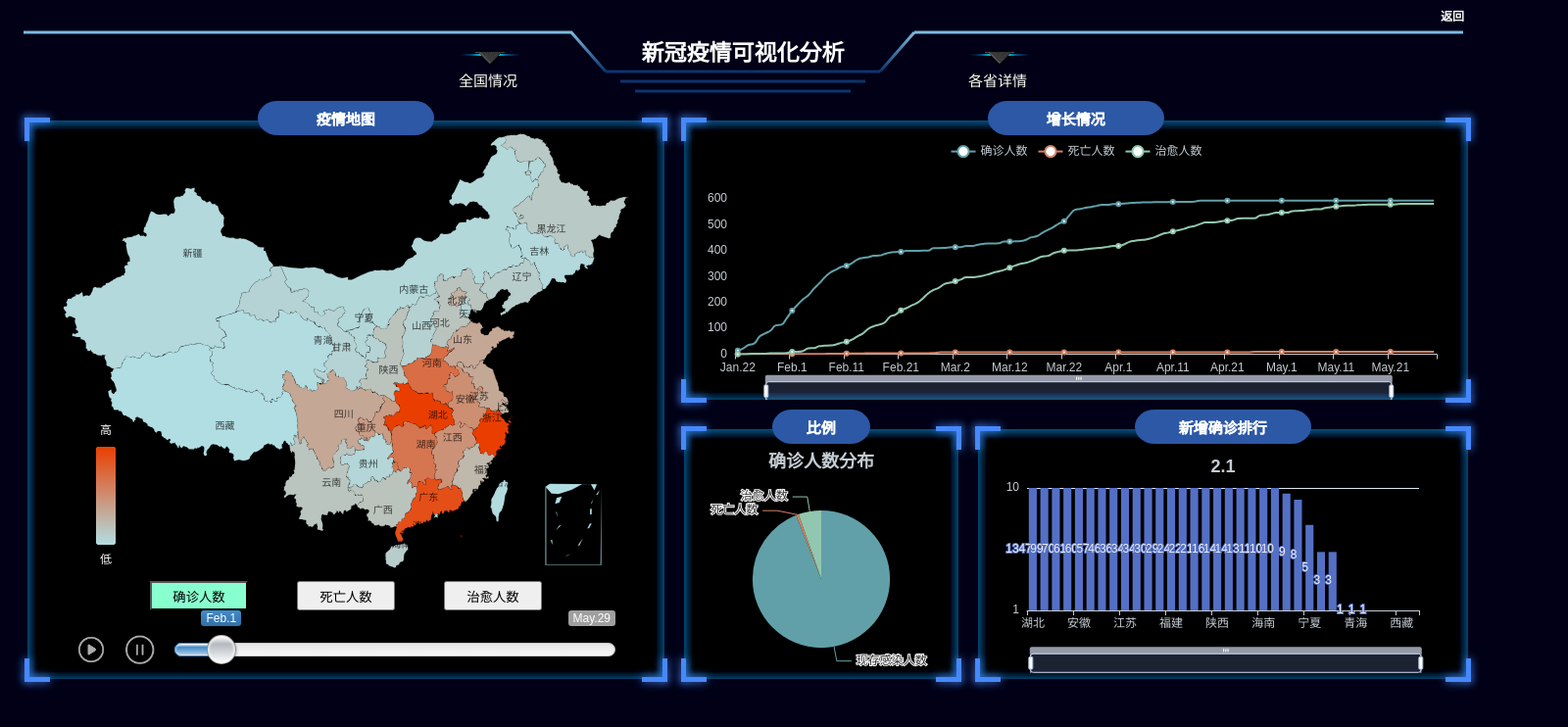
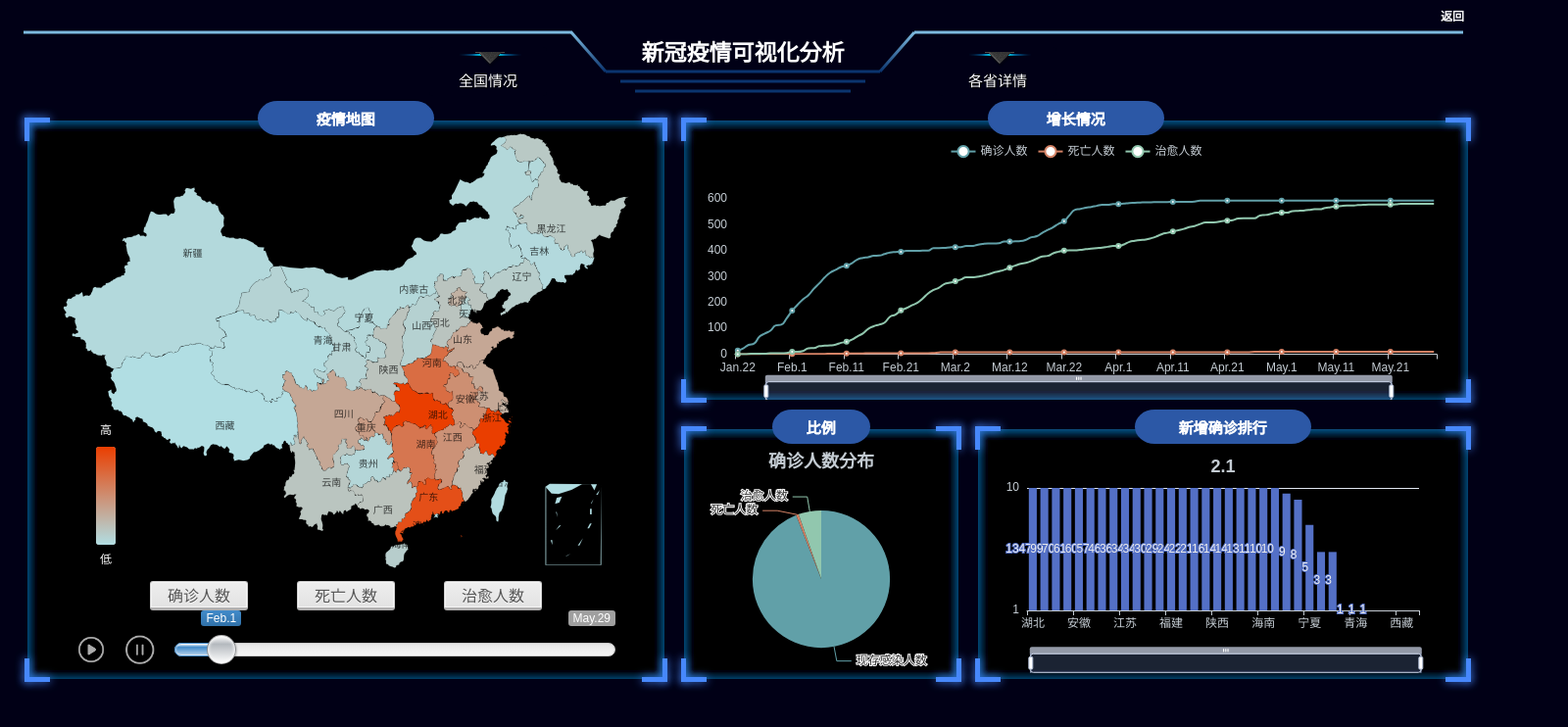
Before and after one commit to JiahuiWang2000/Covid19-Vis, a Django app: page /visual/Covid.html in a window 1600 px wide. Shown: the top 742 px of the page at 98% size. Run offline with Django 3.2, Linux system fonts and the light colour scheme; some libraries are stand-ins or nearby versions; some web fonts are replaced.

Commit message:
Change covid btn & Add Taiwan

```diff
--- a/visual/templates/visual/Covid.html
+++ b/visual/templates/visual/Covid.html
@@ -70,7 +70,27 @@
         body {
             background-color: #010016;
         }
-
+        #confirmBtn,#deathBtn,#recoverBtn {
+            -moz-box-shadow: inset 0 0 0 1px #63ad0d;
+            -webkit-box-shadow: inset 0 0 0 1px #63ad0d;
+            -moz-border-radius: 3px;
+            -webkit-border-radius: 3px;
+            background: #eee;
+            background: -webkit-gradient(linear, 0 0, 0 bottom, from(#eee), to(#e2e2e2));
+            background: -moz-linear-gradient(#eee, #e2e2e2);
+            background: linear-gradient(#eee, #e2e2e2);
+            border: solid 1px #d0d0d0;
+            border-bottom: solid 3px #b2b1b1;
+            border-radius: 3px;
+            box-shadow: inset 0 0 0 1px #f5f5f5;
+            color: #555;
+            display: inline-block;
+            font-size:16px;
+            position: relative;
+            text-align: center;
+            text-decoration: none;
+            text-shadow: 0 1px 0 #fafafa;
+        }
         a{text-decoration:none};
 
 
@@ -217,7 +237,7 @@
                         </svg>
                     </div>
 
-                    <button id="confirmBtn" style="z-index:99999;position:absolute;top:470px;left:125px;width:100px;height:30px;background-color: #88FFCF;" onclick="selectmode(0)">确诊人数</button>
+                    <button id="confirmBtn" style="z-index:99999;position:absolute;top:470px;left:125px;width:100px;height:30px;" onclick="selectmode(0)">确诊人数</button>
                     <button id="deathBtn" style="z-index:99999;position:absolute;top:470px;left:275px;width:100px;height:30px;" onclick="selectmode(1)">死亡人数</button>
                     <button id="recoverBtn" style="z-index:99999;position:absolute;top:470px;left:425px;width:100px;height:30px;" onclick="selectmode(2)">治愈人数</button>
                     <div style="z-index:99999;position:absolute;top:525px;left:50px;width:100px;">
```
Also changed, not shown: visual/static/visual/assets/js/Living/drawLiving.js (+6 -2 lines).
